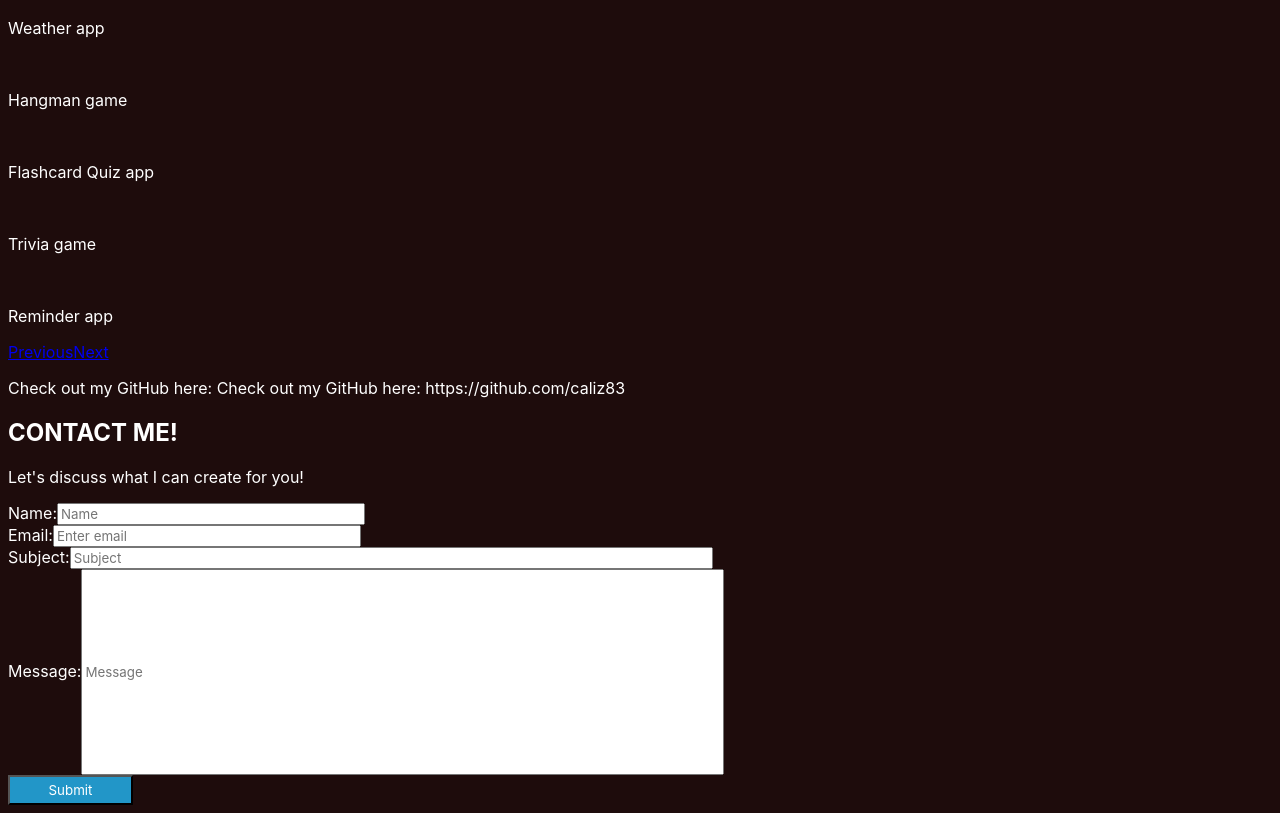
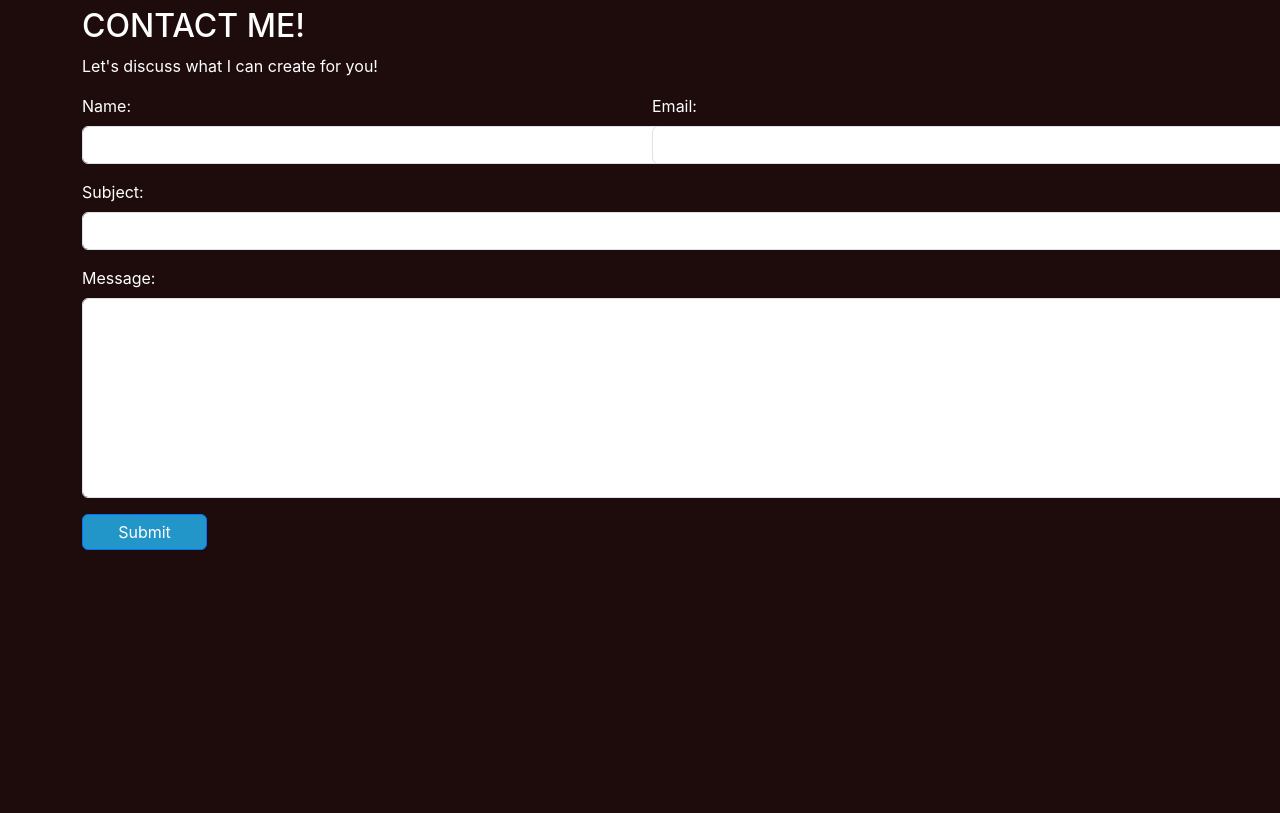
Before and after one commit to caliz83/PortfolioWebAppJS, a React (Vite) app: page / in a window 1280 px wide. Shown: the part 1780-2593 px from the top of the page. After the commit the page ends 2330 px from the top, so only its background shows below. Built offline with nearby package versions, Linux system fonts and the light colour scheme.

Commit message:
imported bootstrap to app.jsx; adjustments to form

```diff
--- a/src/App.jsx
+++ b/src/App.jsx
@@ -1,4 +1,5 @@
 import { useState } from 'react'
+import 'bootstrap/dist/css/bootstrap.min.css';
 import './App.css'
 import { Row, Col } from "react-bootstrap";
 import Navbar from './components/Navbar';
@@ -13,9 +14,9 @@ function App() {
     <BrowserRouter>
     <div className="App">
     {/* <Row>
-      <Col>
+      <Col> */
       <h1>LIZ GARCIA - WEB DEVELOPER</h1>
-      </Col>
+      /*</Col>
       <Col>
       <Navbar />
       </Col>
--- a/src/components/LandingPage.jsx
+++ b/src/components/LandingPage.jsx
@@ -97,24 +97,24 @@ const LandingPage = () => {
             <Col md={6}>
               <Form.Group className="mb-3" controlId="name">
                 <Form.Label>Name:</Form.Label>
-                <Form.Control style={{width: 300}} type="text" placeholder="Name" />
+                <Form.Control style={{width: 635}} type="text" />
               </Form.Group>
             </Col>
             <Col md={6}>
               <Form.Group className="mb-3" controlId="formBasicEmail">
                 <Form.Label>Email:</Form.Label>
-                <Form.Control style={{width: 300}} type="email" placeholder="Enter email" />
+                <Form.Control style={{width: 635}} type="email" />
               </Form.Group>
             </Col>
           </Row>
 
           <Form.Group className="mb-3" controlId="subject">
             <Form.Label>Subject:</Form.Label>
-            <Form.Control style={{width: 635}} type="text" placeholder="Subject" />
+            <Form.Control style={{width: 1300}} type="text" />
           </Form.Group>
           <Form.Group className="mb-3" controlId="message">
             <Form.Label>Message:</Form.Label>
-            <Form.Control style={{width: 635, height: 200}} type="text" placeholder="Message" />
+            <Form.Control style={{width: 1300, height: 200}} type="text" />
           </Form.Group>
           <Button className="d-flex justify-content-center"
             style={{ backgroundColor: "#2296C8", color: "white", padding: 5, width: 125 }}
```
